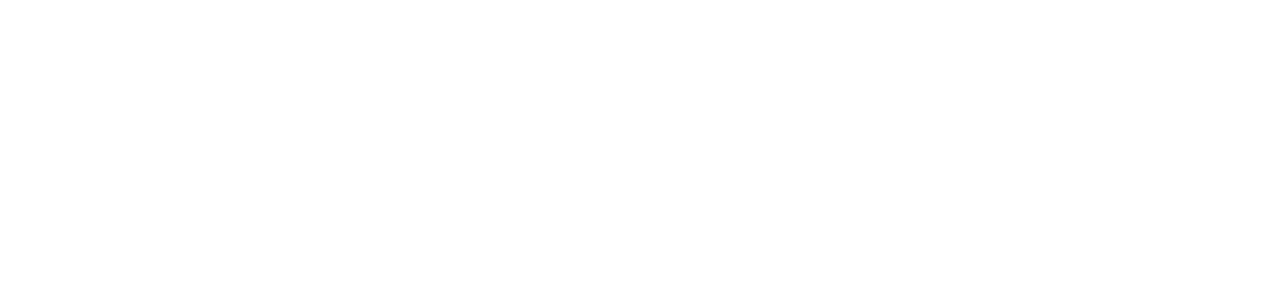
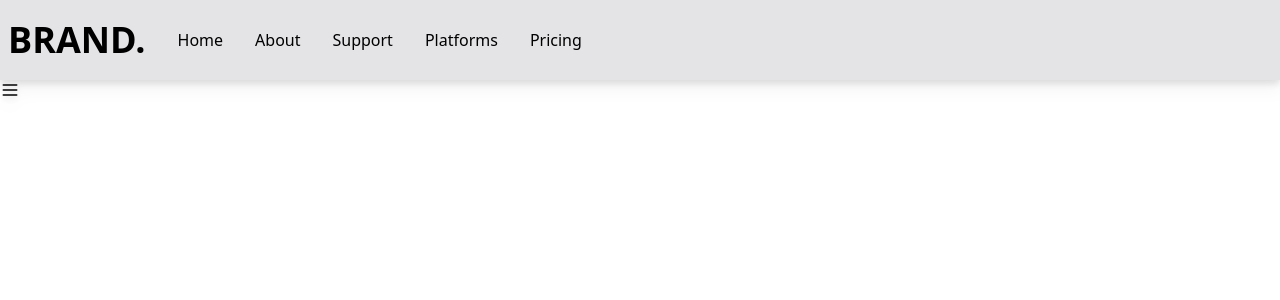
Before and after one commit to KarateChap/tailwind-app-2, a React (Create React App) app: page / in a window 1280 px wide. Shown: the top 300 px of the page. Built offline with nearby package versions, Linux system fonts and the light colour scheme.

Commit message:
added logo and created navbar

```diff
--- a/package.json
+++ b/package.json
@@ -3,7 +3,7 @@
   "version": "0.1.0",
   "private": true,
   "dependencies": {
-    "@heroicons/react": "^2.0.7",
+    "@heroicons/react": "v1",
     "@testing-library/jest-dom": "^5.16.5",
     "@testing-library/react": "^13.3.0",
     "@testing-library/user-event": "^13.5.0",
--- a/src/component/Navbar.jsx
+++ b/src/component/Navbar.jsx
@@ -1,12 +1,26 @@
-import React from 'react'
+import React from "react";
 
+import { MenuIcon, XIcon } from "@heroicons/react/outline";
 
 const Navbar = () => {
   return (
-    <>
+    <div className="w-screen h-[80px] z-10 bg-zinc-200 fixed drop-shadow-lg">
+      <div className="px-2 flex justify-between items-center w-full h-full">
+        <div className="flex items-center">
+          <h1 className="text-3xl font-bold mr-4 sm:text-4xl">BRAND.</h1>
+          <ul className="hidden md:flex">
+            <li>Home</li>
+            <li>About</li>
+            <li>Support</li>
+            <li>Platforms</li>
+            <li>Pricing</li>
+          </ul>
+        </div>
+      </div>
+      <div></div>
+      <MenuIcon className="w-5" />
+    </div>
+  );
+};
 
-    </>
-  )
-}
-
-export default Navbar
+export default Navbar;
--- a/src/index.css
+++ b/src/index.css
@@ -15,3 +15,13 @@
 @tailwind base;
 @tailwind components;
 @tailwind utilities;
+
+@layer base {
+  li {
+    @apply p-4;
+  }
+
+  button {
+    @apply text-white border bg-indigo-600 border-indigo-600 hover:bg-transparent hover:text-indigo-600 rounded-md;
+  }
+}
--- a/tailwind.config.js
+++ b/tailwind.config.js
@@ -2,7 +2,13 @@
 module.exports = {
   content: ["./src/**/*.{html,js,jsx,ts,tsx}"],
   theme: {
-    extend: {},
+    screens: {
+      sm: "640px",
+      md: "768px",
+      lg: "1024px",
+      xl: "1280px",
+      "2xl": "1536px",
+    },
   },
   plugins: [],
 };
```
Also changed, not shown: 1 other file (tests, documents, lock files or other folders).
